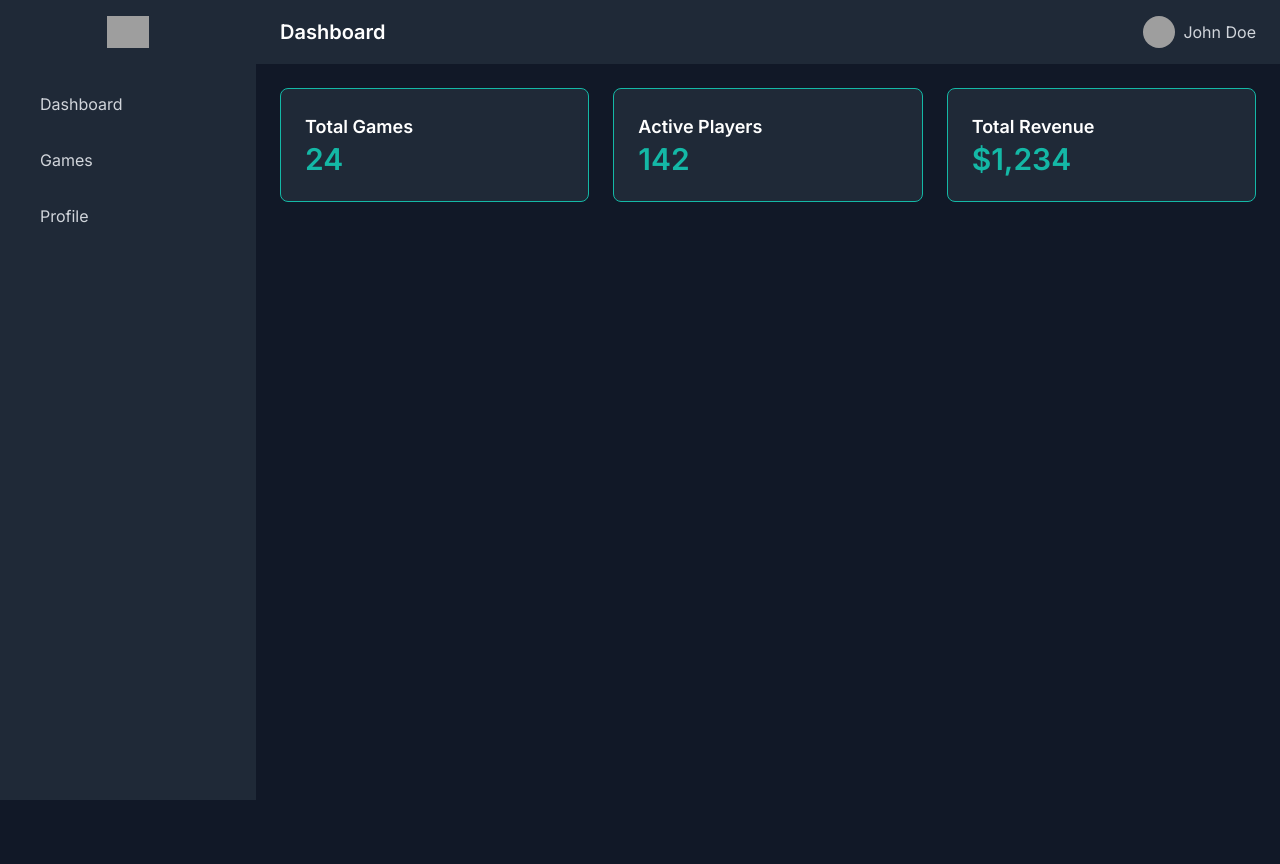
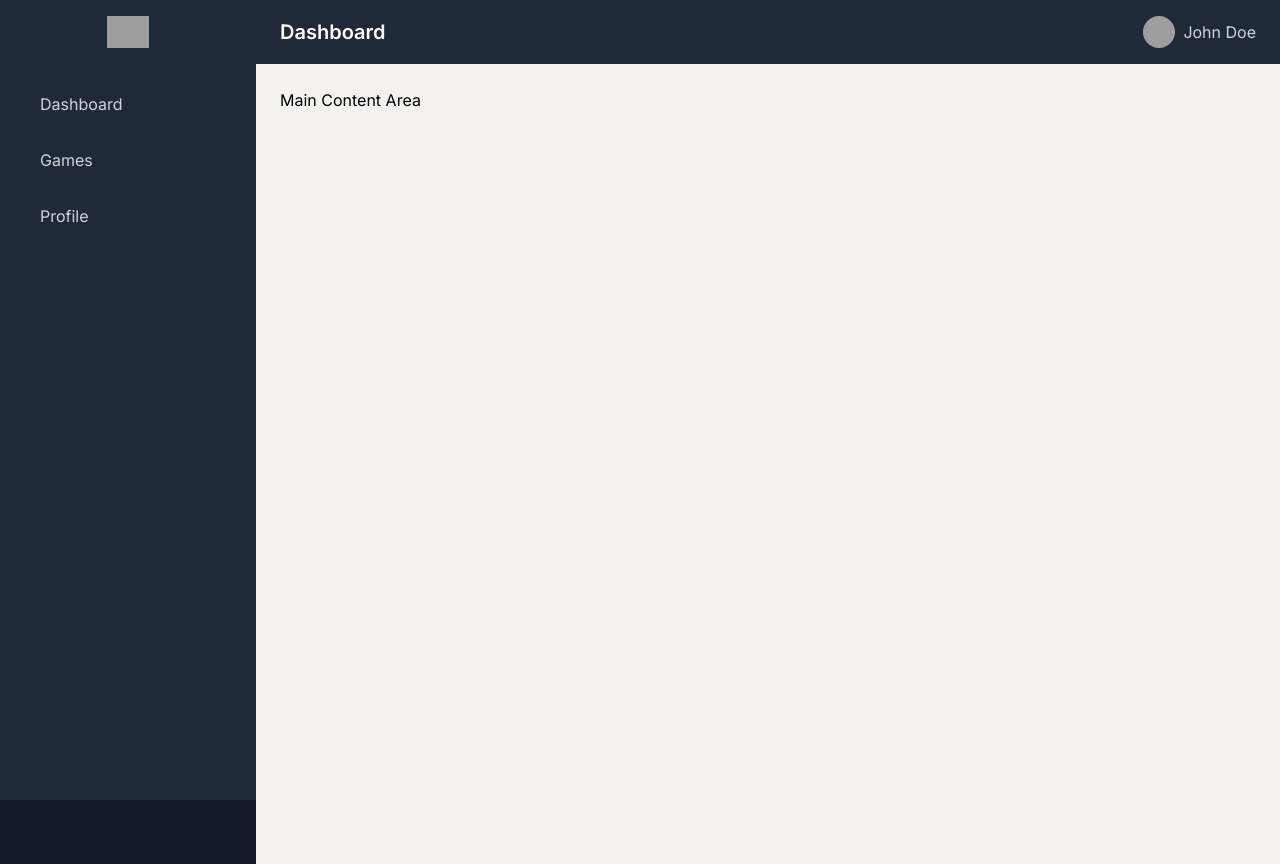
Before and after one commit to half-skirmish/backend-halfskirmish, a Next.js app: page / in a window 1280 px wide. Both pictures are taken after typing "name@example.com", "Sample123" into the empty fields and a click on the button "Login". Built offline with nearby package versions, Linux system fonts and the light colour scheme; grey boxes are pictures that could not be loaded.

Commit message:
Cleared the Main Content Area for future changes

```diff
--- a/app/components/dashboard/MainContent.js
+++ b/app/components/dashboard/MainContent.js
@@ -1,22 +1,8 @@
 export default function MainContent() {
   return (
-    <div className="ml-64 mt-16 p-6 bg-gray-900 min-h-screen">
-      <div className="grid grid-cols-1 md:grid-cols-2 lg:grid-cols-3 gap-6">
-        {/* Stats Cards */}
-        <div className="bg-gray-800 p-6 rounded-lg border border-teal-500">
-          <h3 className="text-lg font-semibold text-white">Total Games</h3>
-          <p className="text-3xl font-bold text-teal-500">24</p>
-        </div>
-
-        <div className="bg-gray-800 p-6 rounded-lg border border-teal-500">
-          <h3 className="text-lg font-semibold text-white">Active Players</h3>
-          <p className="text-3xl font-bold text-teal-500">142</p>
-        </div>
-
-        <div className="bg-gray-800 p-6 rounded-lg border border-teal-500">
-          <h3 className="text-lg font-semibold text-white">Total Revenue</h3>
-          <p className="text-3xl font-bold text-teal-500">$1,234</p>
-        </div>
+    <div className="ml-64 mt-16 p-6 bg-[#F3F2F1] min-h-screen">
+      <div className="text-black grid grid-cols-1 md:grid-cols-2 lg:grid-cols-3 gap-6">
+        Main Content Area
       </div>
     </div>
   );
```
